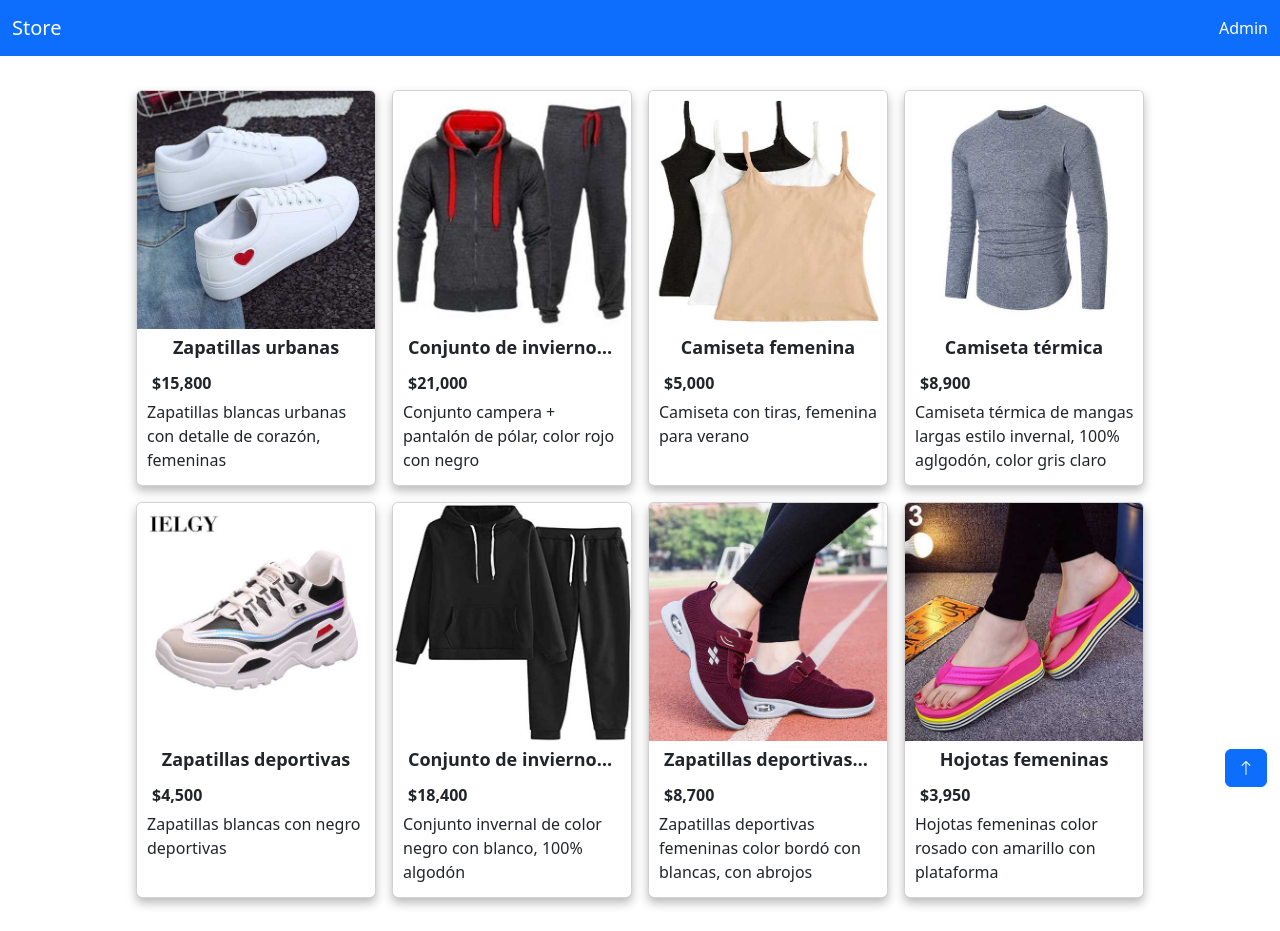
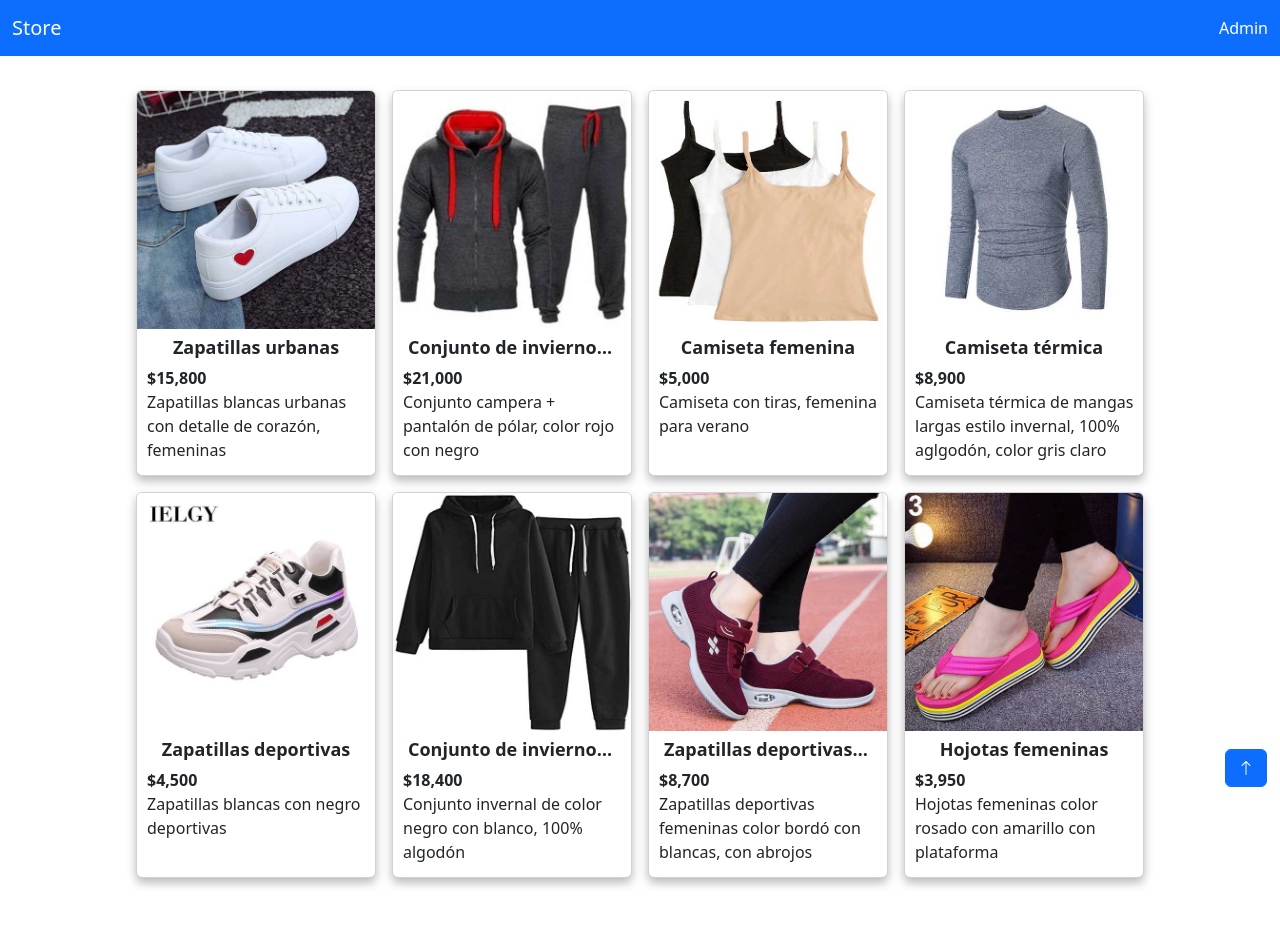
Before and after one commit to FedericoCalderon/online-store, an Angular app: page / in a window 1280 px wide. Built offline with nearby package versions, Linux system fonts and the light colour scheme.

Commit message:
fix price spacing

```diff
--- a/src/app/components/product-card/product-card.component.css
+++ b/src/app/components/product-card/product-card.component.css
@@ -13,9 +13,8 @@
 }
 
 .price {
-    margin-left: 10px;
+    margin: 0px 10px;
     width: fit-content;
-    padding: 5px;
     border-radius: 10px;
 }
 
```
